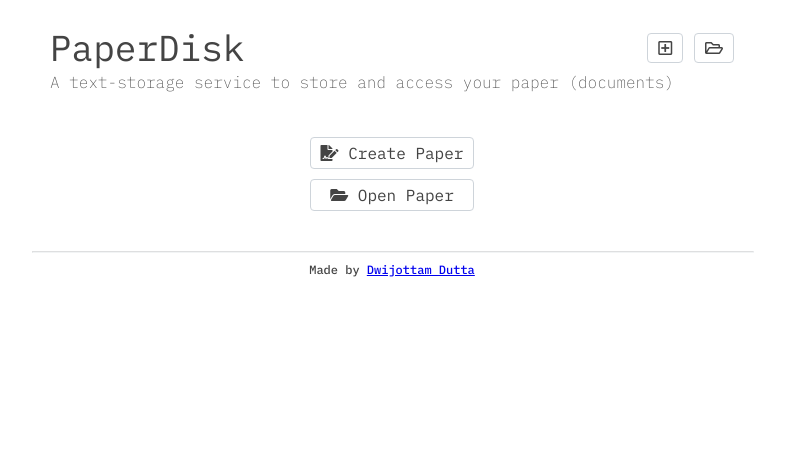
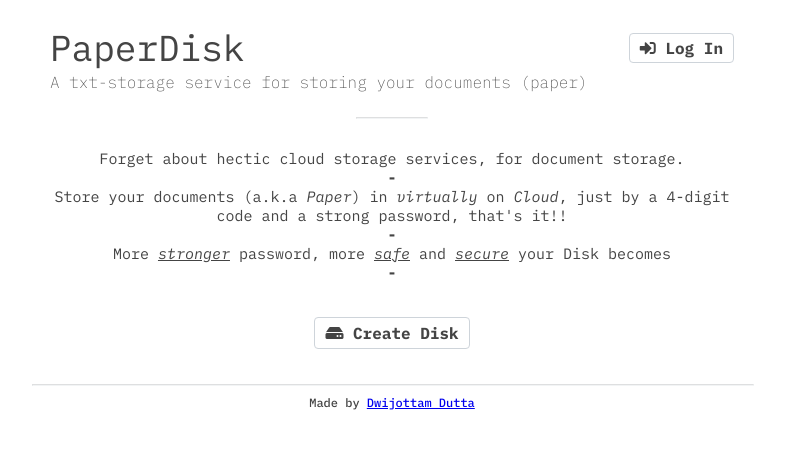
Before and after one commit to Dwijottam-Dutta/PaperDisk, a Flask app: page / in a window 1280 px wide. Shown: the top 449 px of the page, without its empty margins (248-1033 px from the left). Run offline with Flask 3, Linux system fonts and the light colour scheme.

Commit message:
disk update

```diff
--- a/main.py
+++ b/main.py
@@ -7,12 +7,10 @@
 """
 
 import random
-from dotenv import load_dotenv, find_dotenv
-import os
+from db import *
 from string import octdigits
 from datetime import datetime
 from flask import Flask, render_template, request, session, redirect, url_for, abort
-from pymongo import MongoClient
 
 # Flask Configurations
 app = Flask(__name__)
@@ -20,19 +18,6 @@ app.config["SESSION_PERMANENT"] = False
 app.config["SESSION_TYPE"] = "filesystem"
 app.config["SECRET_KEY"] = "123456"
 
-# LOADING PASSWORD FOR ACCESSING MONGO DB
-load_dotenv(find_dotenv())
-mongo_password = os.environ.get("MONGODB_PASSWORD")
-
-MONGO_URI = (
-    f"mongodb+srv://dj_dwazz:{mongo_password}@cluster0.mi3ncby.mongodb.net/?retryWrites=true&w=majority"
-    f"&appName=Cluster0"
-)
-client = MongoClient(MONGO_URI)
-
-dbs = client.list_database_names()
-paper_db = client.paper
-collection = paper_db.data
 
 
 # GENERATE [NEW-UNIQUE-SECURE] PAPER ID
@@ -52,10 +37,10 @@ def generate_unique_id(length):
 
 @app.route("/", methods=["GET", "POST"])
 def home():
-    session.clear()
+    # session.clear()
     if request.method == "POST":
-        text = request.form.get("paper")
         passd = request.form.get("password")
+        owner = request.form.get("owner")
         new_code = generate_unique_id(4)
 
         # STRINGIFY DATE AND TIME [So, that nothing goes wrong] :)
@@ -67,97 +52,218 @@ def home():
 
         payload = {
             "_code": new_code,
-            "paper": text,
+            "data": ["// Your Disk has been created successfully!!\n// All yours!!"],
             "password": passd,
             "date": date_time,
             "updated": 0,
+            "owner": owner
         }
 
         collection.insert_one(payload)
 
         session["paper_code_verified_for_access"] = new_code
 
-        return redirect(url_for("paper_details", code=new_code))
+        return redirect(url_for("paper_details", code=new_code, buffer=0))
 
     # WELCOMING THE CUSTOMER :)
+    logged = session.get("paper_code_verified_for_access")
+
+    if logged:
+        return redirect(url_for("paper_details", code=logged, buffer=0))
+
     return render_template("home.html")
 
 
-@app.route("/paper=<code>", methods=["GET", "POST"])
-def paper_details(code):
-    if request.method == "POST":
-        paper_password = request.form.get("password")
+@app.route("/id=<code>&paper=<buffer>", methods=["GET", "POST"])
+def paper_details(code, buffer):
 
-        paper_data = collection.find_one({"_code": code})
+    try:
+        buffer = int(buffer)
 
-        # IF PASSWORD IS CORRECT
-        if paper_password == paper_data["password"]:
+        if request.method == "POST":
+            paper_password = request.form.get("password")
 
-            # LOGGED IN FOR THAT SPECIFIC CODE
-            session["paper_code_verified_for_access"] = code
+            paper_data = collection.find_one({"_code": code})
 
-            return redirect(url_for("paper_details", code=code))
+            # IF PASSWORD IS CORRECT
+            if paper_password == paper_data["password"]:
 
-        else:
-            return render_template(
-                "login-to-paper.html", error="Wrong Password.", code=code
-            )
+                # LOGGED IN FOR THAT SPECIFIC CODE
+                session["paper_code_verified_for_access"] = code
 
-    elif request.method == "GET":
-        codes = collection.distinct("_code")
+                return redirect(url_for("paper_details", code=code, buffer=buffer))
 
-        if code in codes:
+            else:
+                return render_template(
+                    "login-to-paper.html", error="Wrong Password.", code=code
+                )
 
-            if session.get("paper_code_verified_for_access") == code:
-                paper_data = collection.find_one({"_code": code})
+        elif request.method == "GET":
+            codes = collection.distinct("_code")
 
-                return render_template(
-                        "paper.html",
-                        content=paper_data["paper"],
-                        date=paper_data["date"],
-                        code=code,
-                        updated=paper_data["updated"],
-                        recid=paper_data["_id"],
-                        owner="Not Mentioned",
-                        alert="Always remember your Paper ID and Password",
-                    )
+            if code in codes:
+
+                if session.get("paper_code_verified_for_access") == code:
+                    paper_data = collection.find_one({"_code": code})
+                    count = len(paper_data["data"])
+
+                    if count == 0:
+                        return "<h2>Something went wrong!!</h2><label>It looks like your disk has been <b>corrupted</b>!!</label><p>This may be due to explicit request to the server. Please do contact the developer.</p>"
+
+                    try:
+                        # TRY GETTING INFO FOR THE ONES WHICH ARE CREATED AFTER UPDATE
+                        return render_template(
+                            "paper.html",
+                            content=paper_data["data"][buffer],
+                            date=paper_data["date"],
+                            code=code,
+                            buffer=buffer,
+                            updated=paper_data["updated"],
+                            recid=paper_data["_id"],
+                            owner=paper_data["owner"],
+                            count=count,
+                            alert="Always remember your Disk ID and Password",
+                        )
+                    except Exception:
+                        # GET INFO OF OLD DISKS
+                        return render_template(
+                                "paper.html",
+                                content=paper_data["data"][buffer],
+                                date=paper_data["date"],
+                                code=code,
+                                buffer=buffer,
+                                updated=paper_data["updated"],
+                                recid=paper_data["_id"],
+                                owner="N/A",
+                                count=count,
+                                alert="Always remember your Disk ID and Password",
+                            )
 
 
-            return render_template("login-to-paper.html", code=code)
 
-        else:
-            return (
-                f"<h2>Paper not found !!</h2>Paper with <i>'{code}'</i> doesn't exist or is removed from PaperDisk "
-                f"Server"
-            )
+                return render_template("login-to-paper.html", code=code)
+
+            else:
+                return (
+                    f"<h2>Paper not found !!</h2>Paper with <i>'{code}'</i> doesn't exist or is removed from PaperDisk "
+                    f"Server"
+                )
 
 
-@app.route("/paper=<code>/update", methods=["POST"])
-def paper_update(code):
-    if request.method == "POST":
+    except ValueError:
+        abort(404)
 
-        codes = collection.distinct("_code")
-        if code in codes:
+@app.route("/id=<code>&paper=<buffer>/update", methods=["POST"])
+def paper_update(code, buffer):
 
-            if session.get("paper_code_verified_for_access") == code:
-                text = request.form.get("paper")
+    try:
+        buffer = int(buffer)
+        if request.method == "POST":
 
-                payload = {"$set": {"paper": text}, "$inc": {"updated": 1}}
+            codes = collection.distinct("_code")
+            if code in codes:
 
-                collection.update_one({"_code": code}, payload)
+                if session.get("paper_code_verified_for_access") == code:
+                    text = request.form.get("paper")
 
-                return redirect(url_for("paper_details", code=code))
+                    payload = {"$set": {"data."+str(buffer): text}, "$inc": {"updated": 1}}
+
+                    collection.update_one({"_code": code}, payload)
+
+                    return redirect(url_for("paper_details", code=code, buffer=buffer))
+
+                else:
+                    return "Suspicious Paper Updating Attempt. Try attempting once more !!"
 
             else:
-                return "Suspicious Paper Updating Attempt. Try attempting once more !!"
+                abort(404)
 
-        else:
-            abort(404)
+    except ValueError:
+        abort(404)
 
+
+@app.route("/id=<code>&paper=<buffer>/add", methods=["POST"])
+def paper_add(code, buffer):
+
+    try:
+        buffer = int(buffer)
+
+        if request.method == "POST":
+
+            codes = collection.distinct("_code")
+            if code in codes:
+
+                if session.get("paper_code_verified_for_access") == code:
+
+
+                    now = datetime.now()
+                    now.strftime("%H")
+                    now.strftime("%M")
+                    now.strftime("%S")
+                    timestamp = now.strftime("%H:%M:%S")
+
+                    payload = {"$addToSet": {"data": "// Created at "+timestamp}}
+
+                    collection.update_one({"_code": code}, payload)
+
+                    print("ADDED")
+                    return "success"
+
+                else:
+                    return "Suspicious Paper Adding Attempt. Try attempting once more !!"
+
+            else:
+                abort(404)
+
+
+    except ValueError:
+        abort(404)
+
+
+@app.route("/id=<code>&paper=<buffer>/delete", methods=["POST"])
+def paper_delete(code, buffer):
+
+    try:
+        buffer = int(buffer)
+
+        if request.method == "POST":
+
+            codes = collection.distinct("_code")
+            if code in codes:
+
+                if session.get("paper_code_verified_for_access") == code:
+
+                    payload = {"$unset": {"data."+str(buffer): ""}}
+                    collection.update_one({"_code": code}, payload)
+
+                    payload2 = {"$pull": { "data": { "$in": [None] }}}
+                    collection.update_one({"_code": code}, payload2)
+
+                    return "success"
+
+                else:
+                    return "Suspicious Paper Deletion Attempt. Try attempting once more !!"
+
+            else:
+                abort(404)
+
+
+    except ValueError:
+        abort(404)
 
 @app.route("/recover-paper")
 def paper_recovery():
     return "<h2>Under construction !!</h2> <label>This feature is under development and will not be released soon, because of some database issues and lack of idea for this feature..</label><p>But still if it is an emergency, you may write an email at <i>'dwijottamdutta@gmail.com'</i></p><b>But still!!</b><p>There is no gaurentee you would 100% get you paper recovered because of privacy/security issues</p><h3>So better remembers the pin and password of paper, whenever you create one !!</h3>"
 
+@app.route("/logout")
+def paper_logout():
+    session.clear()
+    return redirect("/")
 
-app.run(host="0.0.0.0", port=8080)
+@app.route("/premium")
+def premium():
+    return "<h2>Donate Us:</h2> <label>For keeping PaperDisk, 24/7 uptime running, and for lifetime we need your support!!<br>For maintanance of our database and server, we need money, to not get run out of storage.</label><p>If you like this project by me, please don't forget to donate some money on UPI: <b><i>9137745935@fam</i></b></p><b>It would be a great help for me as a single developer to handle all of the work!!</b><h3>Thank you !!</h3>"
+
+
+if __name__ == "__main__":
+    app.run(host="0.0.0.0", port=8080)
--- a/static/app.js
+++ b/static/app.js
@@ -26,14 +26,14 @@ function SYNC() {
     }, 3500);
 }
 
-// BLITTING 'OPEN PAPER' FORM
-function OPEN_PAPER() {
+// BLITTING 'OPEN DISK' FORM
+function OPEN_DISK() {
 
     try {
         document.querySelectorAll(".get-started-div")[0].style.display = "none"
-        document.querySelectorAll(".inline-div")[0].style.display = "inline-block"
-        document.getElementById("open_paper_form").style.display = "flex"
-        document.getElementById("new_paper_form").style.display = "none"
+        document.querySelectorAll(".basic-instruction")[0].style.display = "none"
+        document.getElementById("open_disk_form").style.display = "flex"
+        document.getElementById("new_disk_form").style.display = "none"
     } catch (error) {
         location.href = '/'
     }
@@ -44,9 +44,9 @@ function OPEN_PAPER() {
 function NEW_PAPER() {
     try {
         document.querySelectorAll(".get-started-div")[0].style.display = "none"
-        document.querySelectorAll(".inline-div")[0].style.display = "inline-block"
-        document.getElementById("new_paper_form").style.display = "flex"
-        document.getElementById("open_paper_form").style.display = "none"
+        document.querySelectorAll(".basic-instruction")[0].style.display = "none"
+
+        document.getElementById("new_disk_form").style.display = "flex"
     } catch (error) {
         location.href = '/'
     }
@@ -54,18 +54,19 @@ function NEW_PAPER() {
 
 try {
     // PREVENTING DEFAULT ACTION ONSUBMIT OF OPEN PAPER
-    document.getElementById("open_paper_form").addEventListener("submit", function (event) {
+    document.getElementById("open_disk_form").addEventListener("submit", function (event) {
         event.preventDefault();
         paper_code = document.getElementById("paper_code_open_button").value
         if (paper_code != null) {
             if (paper_code.trim() != "") {
-                location.href = `/paper=${paper_code}`
+                location.href = `/id=${paper_code}&paper=0`
             }
         }
     });
 } catch (error) {
     console.log("Welcome to PaperDisk !!")
 }
+
 
 
 // DOWNLOADING THE DATA
@@ -108,6 +109,10 @@ function DETAILS() {
     popupBox.classList.add("show");
 }
 
+function LOGOUT() {
+    location.href = "/logout"
+}
+
 document.getElementById("pop_close").addEventListener("click", () => {
     document.querySelector(".popup-box").classList.remove("show");
 });
--- a/static/style.css
+++ b/static/style.css
@@ -117,7 +118,8 @@ h1 {
   cursor: pointer;
   background-color: transparent;
   color: #444;
-  margin-bottom: 10px;
+  margin-bottom: 5px;
+  width: fit-content;
 }
 
 
@@ -126,18 +128,19 @@ h1 {
 /* STYLING FOR ALL FORMS */
 
 .get-started-div {
-  margin-top: 20px;
+  margin-top: 30px;
   display: flex;
   flex-direction: column;
+  justify-content: center;
+  align-items: center;
 }
 
-#new_paper_form,
-#open_paper_form {
+#open_disk_form, #new_disk_form {
   display: none;
 }
 
 #only_password_form {
-  width: 70%;
+  width: 90%;
 }
 
 /* DOCUMENT/PAPER EDITOR */
--- a/templates/$index.html
+++ b/templates/$index.html
@@ -6,14 +6,14 @@
   <meta name="viewport" content="width=device-width, initial-scale=1.0" />
   <meta http-equiv="X-UA-Compatible" content="ie=edge" />
   <title>PaperDisk</title>
-  <meta name="description" content="A text-storage service to store and access your documents, through a 4-digit pin">
+  <meta name="description" content="A simple text-storage service for storing and accessing your documents. You only gotta create a storage disk, and start using it as your vault for storing as much as text documents(a.k.a Paper) in the Virtual Disk">
   <meta name="keywords" content="PasteBin, Free, Dwijottam Dutta">
   <!-- <link rel="apple-touch-icon" sizes="180x180" href="{{url_for('static', filename='apple-touch-icon.png')}}" />
     <link rel="icon" type="image/png" sizes="32x32" href="{{url_for('static', filename='favicon-32x32.png')}}" />
     <link rel="icon" type="image/png" sizes="16x16" href="{{url_for('static', filename='favicon-16x16.png')}}" /> -->
   <meta name="theme-color" content="rgb(18, 18, 18)" />
   <meta property="og:title" content="PaperDisk" />
-  <meta property="og:description" content="A text-storage service to store and access your documents, through a 4-digit pin" />
+  <meta property="og:description" content="A text storage service for storing and accessing your documents by Dwijottam Dutta" />
   <link rel="stylesheet" href="https://cdnjs.cloudflare.com/ajax/libs/font-awesome/5.15.1/css/all.min.css" />
   <link rel="icon" type="image/png" href="{{url_for('static', filename='paperdisk.png')}}" />
 
@@ -33,12 +33,19 @@
 
       <h1>PaperDisk</h1>
 
-      <p class="desc">A text-storage service to store and access your paper (documents)</p>
+      <p class="desc">A txt-storage service for storing your documents (paper)</p>
 
-      <div class="inline-div">
-        <button class="inline-buttons" type="button" onclick="NEW_PAPER()"><i class="far fa-plus-square"></i></button>
-        <button class="inline-buttons" type="button" onclick="OPEN_PAPER()"><i class="far fa-folder-open"></i></button>
-      </div>
+      {% if content %}
+        <div class="inline-div">
+          <button class="inline-buttons" type="button" onclick="LOGOUT()"><b>Log Out </b><i class="fas fa-sign-out-alt"></i></button>
+        </div>
+      {% else %}
+        <div class="inline-div">
+          <button href="/logout" class="inline-buttons" type="button" onclick="OPEN_DISK()"><i class="fas fa-sign-in-alt"></i> <b>Log In</b></button>
+          <!-- <button class="inline-buttons" type="button" onclick="NEW_PAPER()"><i class="far fa-plus-square"></i></button>
+          <button class="inline-buttons" type="button" onclick="OPEN_PAPER()"><i class="far fa-folder-open"></i></button> -->
+        </div>
+      {% endif %}
 
     </div>
 
--- a/templates/home.html
+++ b/templates/home.html
@@ -2,30 +2,41 @@
 {% block content %}
 
   <!-- NAVIGATION FORM -->
+   <div class="basic-instruction">
+    <hr style="width: 70px;margin-top: 0px;">
+      <p style="font-size: smaller;margin-top:30px;text-align: center;">Forget about hectic cloud storage services, for document storage.<br><b>-</b><br> Store your documents (a.k.a <i>Paper</i>) in <i>virtually</i> on <i>Cloud</i>, just by a 4-digit code and a strong password, that's it!! <br><b>-</b><br>More <i><u>stronger</u></i> password, more <i><u>safe</u></i> and <i><u>secure</u></i> your Disk becomes<br><b>-</b><br>
+   </div>
   <div class="get-started-div">
-    <button class="welcome-buttons" type="button" onclick="NEW_PAPER()"><i class="fas fa-file-signature"></i> Create
-      Paper</button>
-    <button class="welcome-buttons" type="button" onclick="OPEN_PAPER()"><i class="fas fa-folder-open"></i> Open
-      Paper</button>
-    <!-- <button class="welcome-buttons" type="button" onclick="RECOVER_PAPER()"><i class="fas fa-trash-restore"></i>
-      Recovery Paper</button> -->
+    <button class="welcome-buttons" type="button" onclick="NEW_PAPER()"><i class="fas fa-hdd"></i> <b>Create Disk</b></button>
+    <!-- <p style="font-size: small;margin-top: 2px;">[A disk has limit of holding unlimited papers, but it may glitch sometimes]</p> -->
   </div>
 
 
   <!-- NEW PAPER FORM -->
-  <form method="POST" id="new_paper_form">
-    <textarea name="paper" rows="15" placeholder="Your typing space.." data-provide="markdown" required></textarea>
+  <form method="POST" id="new_disk_form">
+    <!-- <textarea name="paper" rows="15" placeholder="Your typing space.." data-provide="markdown" required></textarea> -->
 
+    <label><i class="fas fa-hdd"></i> <b> Create Disk</b></label>
+    <hr style="width: 24px;margin-top: 17px;">
     <div class="field">
-
-      <div class="password-field">
+      <div class="fields">
+        <b>Disk ID:</b>
+        <i style="font-size: medium;">[4-digit]</i>
+        <a class="a_btn" style="padding-top: 3px;padding-bottom: 3px;text-decoration: none;" href="/premium"><i class="fas fa-wrench"></i></a>
+      </div>
+      <div class="fields">
         <b>Password:</b>
         <input placeholder=">_" type="password" name="password" minlength="8"
           title="Make sure to remember your password for editing and accessing your paper" required>
       </div>
+      <div class="fields">
+        <b>Author:</b>
+        <input placeholder="John" type="text" name="owner" minlength="8"
+          title="Owner of this Disk">
+      </div>
 
       <div class="submit-field">
-        <input type="submit" value="Upload" id="button">
+        <input type="submit" value="Create" id="button">
       </div>
 
     </div>
@@ -33,16 +44,16 @@
 
 
   <!-- OPEN PAPER FORM   --  COMING SOON-->
-  <form id="open_paper_form">
+  <form id="open_disk_form">
 
     <div class="open-field">
 
-      <b style="padding-bottom: 10px;">Paper ID:</b>
+      <b style="padding-bottom: 8px;"><i class="far fa-hdd"></i> Disk ID:</b>
       <input placeholder="XXXX" type="text" name="paper" id="paper_code_open_button" maxlength="4" minlength="4" title="Enter your Paper ID" required>
       <div class="open-field-button">
         <input type="submit" value="Open">
       </div>
-      <p id="recovery-option">Forgot Paper ID? <a href="/recover-paper">Try Recovery</a></p>
+      <p id="recovery-option">Forgot Disk ID? <a href="/recover-paper">Try Recovery</a></p>
 
     </div>
 
--- a/templates/login-to-paper.html
+++ b/templates/login-to-paper.html
@@ -1,7 +1,7 @@
 {% extends '$index.html' %} {% block content %}
 
 <form method="POST" id="only_password_form">
-  <p style="font-size: medium; margin-top:5px;">Log in <b>-></b> Paper ID: <b><u>{{code}}</u></b></p>
+  <p style="font-size: medium; margin-top:5px;">Log in <b>-></b> &nbsp; <i class="far fa-hdd"></i> Disk ID: <b><u>{{code}}</u></b></p>
   <b style="margin-top: 20px">Password:</b>
   <input
     type="password"
@@ -9,13 +9,13 @@
     placeholder=">_"
     minlength="8"
     title="Make sure to remember your password for accessing your paper"
-    style="width: 70%"
+    style="width: 60%"
     required
   />
   <input type="submit" value="Continue" style="margin-top: 5px" />
 
   <p id="recovery-option">
-    Forgot Password of Paper? <a href="/recover-paper">Try Recovery</a>
+    Forgot Password of Disk? <a href="/recover-paper">Try Recovery</a>
   </p>
 
   {% if error %}
```
Also changed, not shown: other parts of static/style.css (+59 -3 lines), db.py (added, +16 -0 lines), templates/paper.html (+111 -6 lines), static/robots.txt (deleted).
